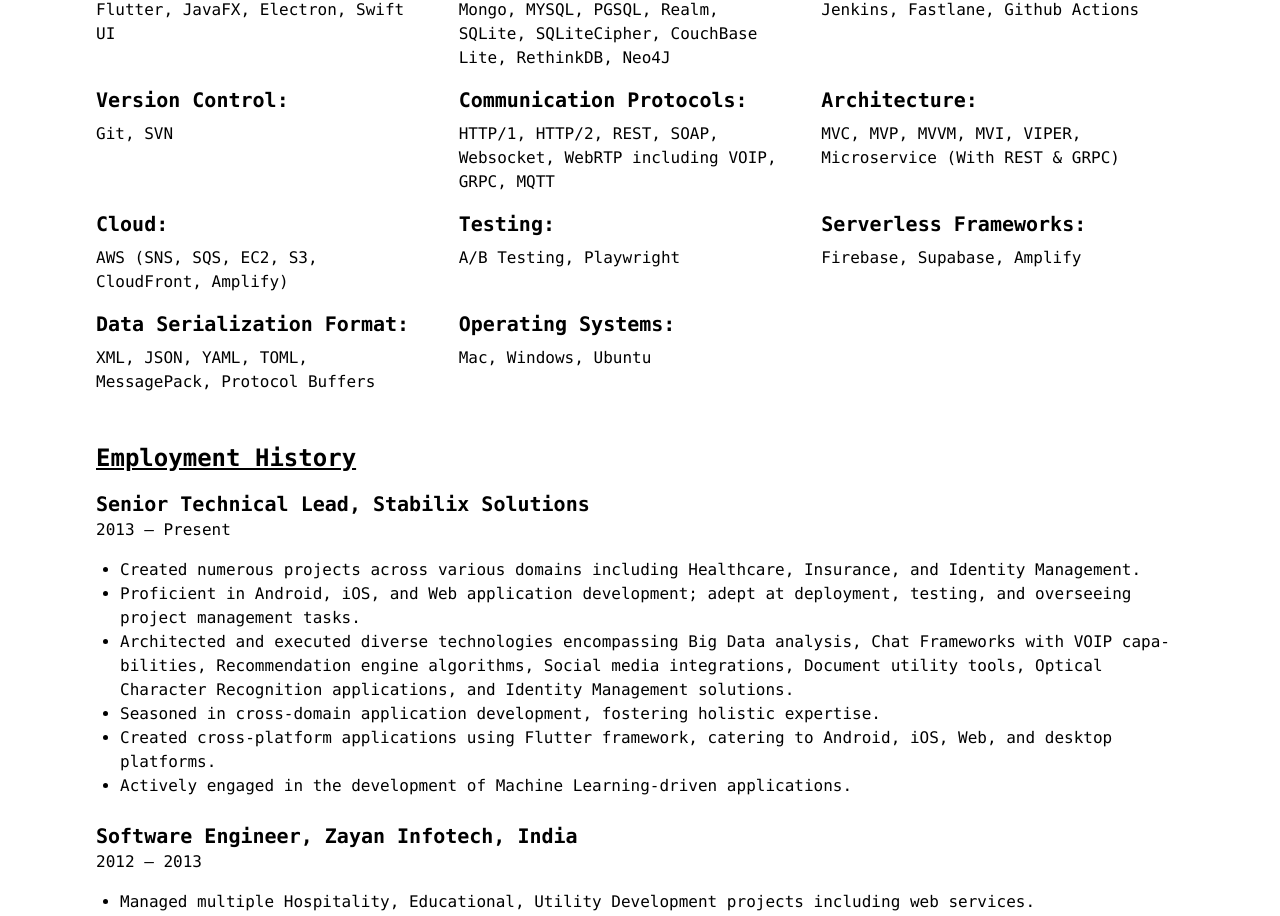
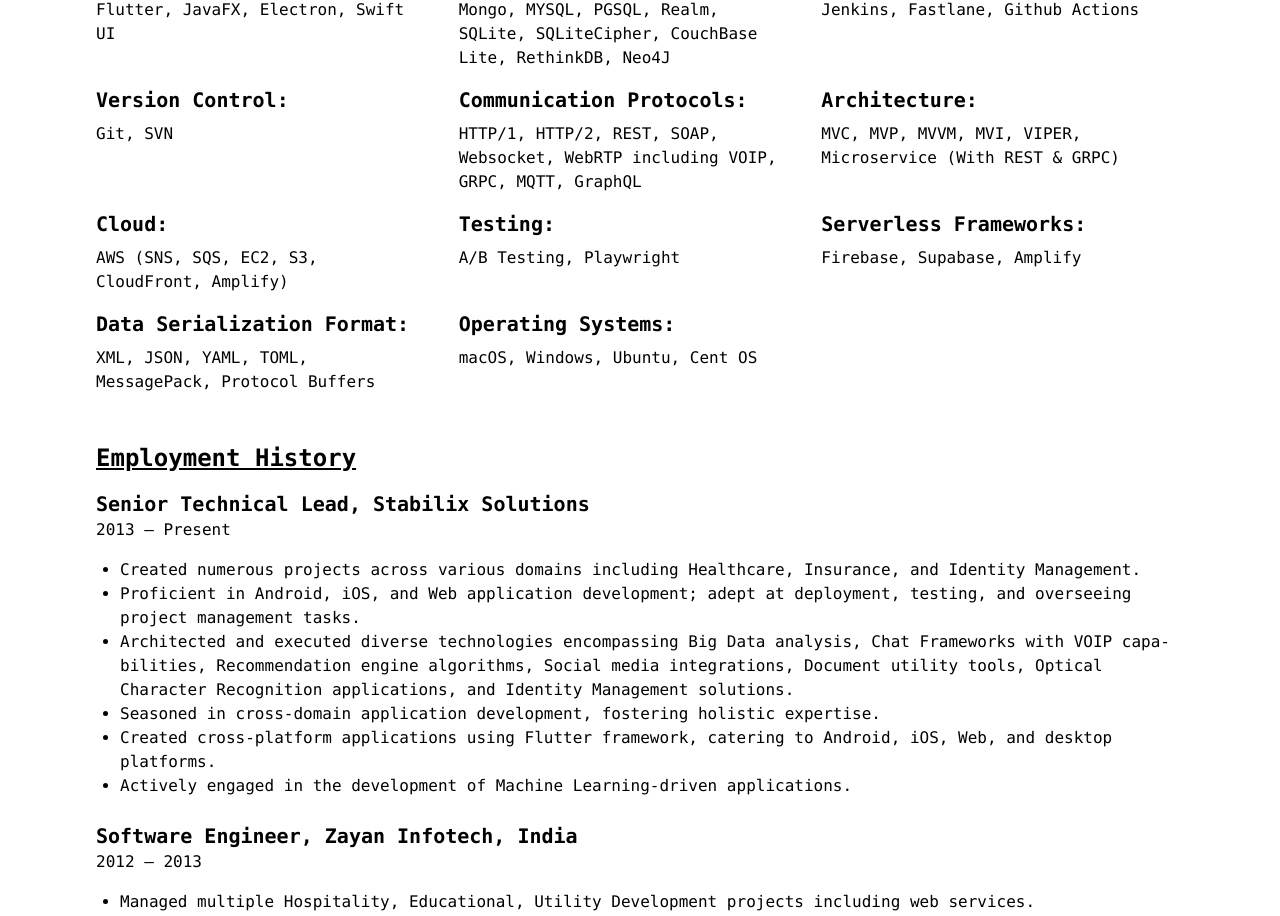
Before and after one commit to sudhi001/sudhi001.github.io, a Next.js app: page / in a window 1280 px wide. Shown: the part 818-1734 px from the top of the page. Built offline with nearby package versions, Linux system fonts and the light colour scheme.

Commit message:
feat: image bug fix

```diff
--- a/app/data.js
+++ b/app/data.js
@@ -52,7 +52,7 @@
     },
     {
       "category": "Communication Protocols",
-      "items": ["HTTP/1", "HTTP/2", "REST", "SOAP", "Websocket", "WebRTP including VOIP", "GRPC", "MQTT"]
+      "items": ["HTTP/1", "HTTP/2", "REST", "SOAP", "Websocket", "WebRTP including VOIP", "GRPC", "MQTT", "GraphQL"]
     },
     {
       "category": "Architecture",
@@ -76,7 +76,7 @@
     },
     {
       "category": "Operating Systems",
-      "items": ["Mac", "Windows", "Ubuntu"]
+      "items": ["macOS", "Windows", "Ubuntu", "Cent OS"]
     }
   ],},
   employmentHistory:{
```
Also changed, not shown: 1 other file (tests, documents, lock files or other folders).
